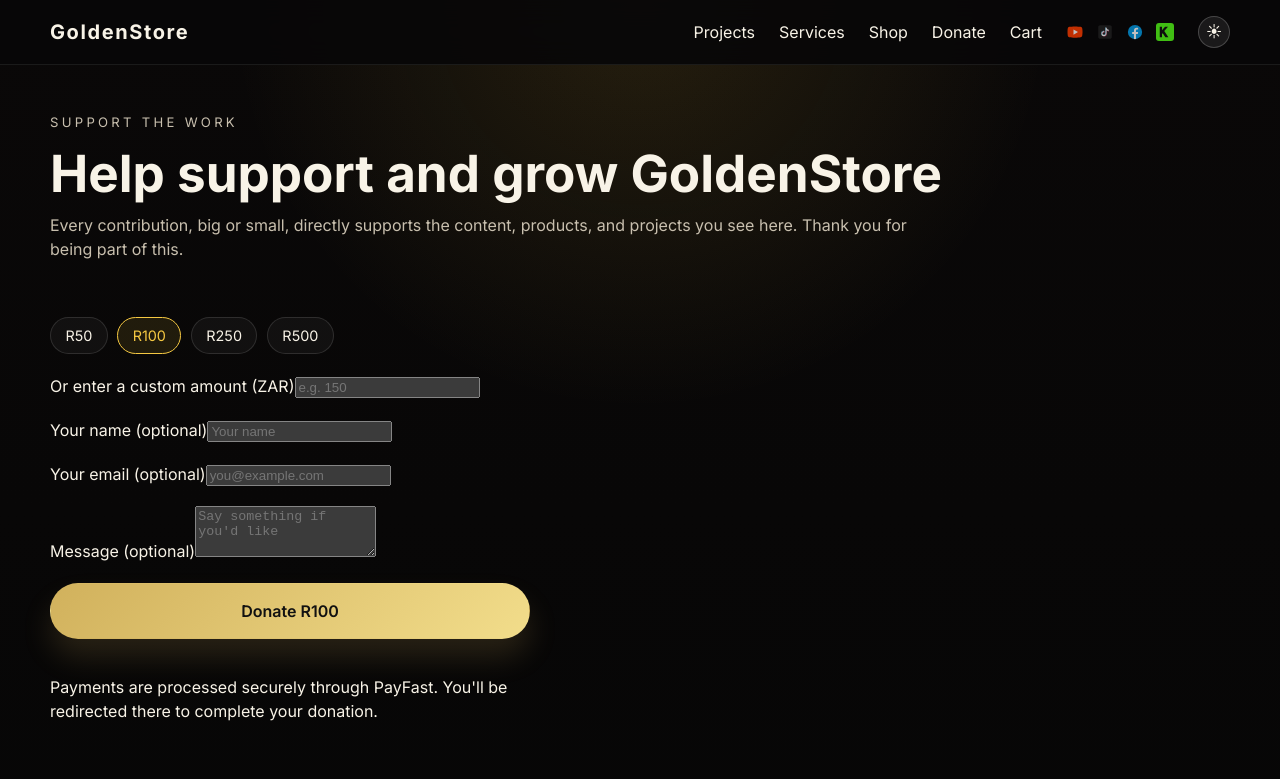
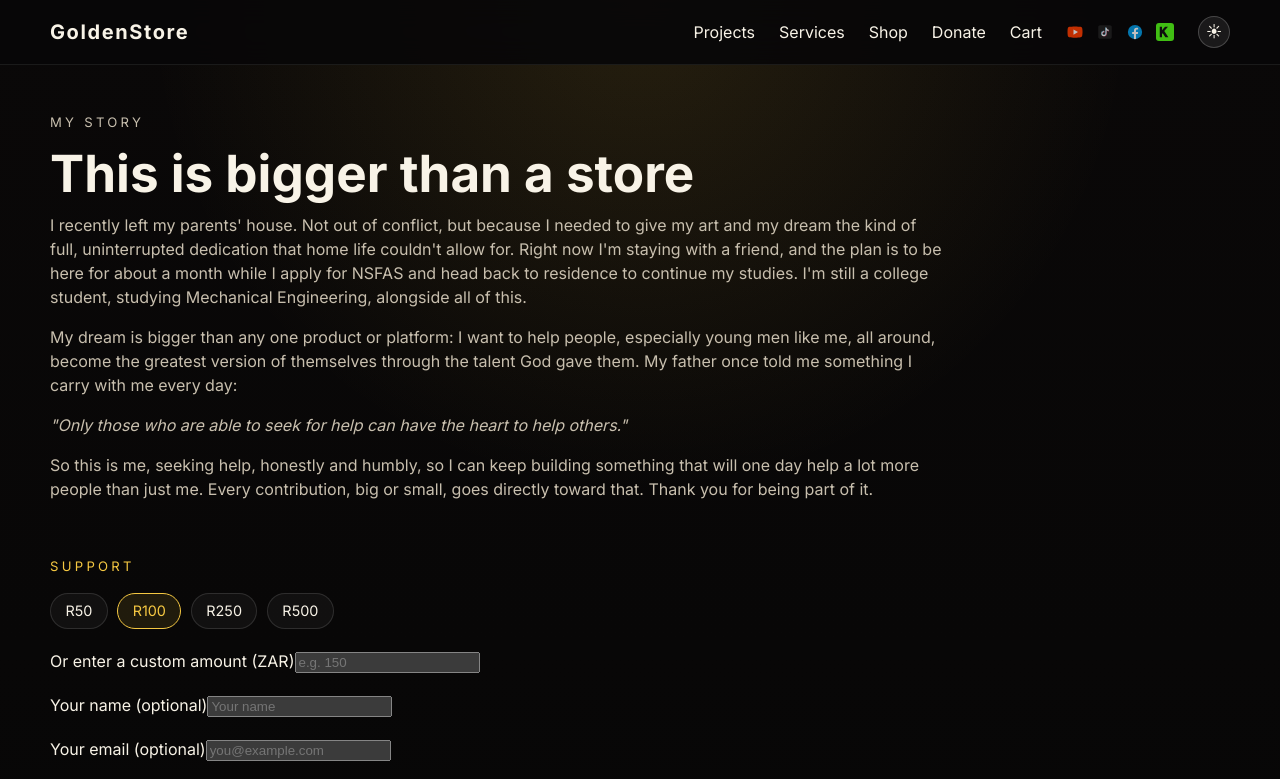
Before and after one commit to DanielMjuluki/GoldenboyStore, a Next.js app: page /donate in a window 1280 px wide. Shown: the top 779 px of the page. Built offline with nearby package versions, Linux system fonts and the light colour scheme; no server answers.

Commit message:
Add personal story to donations page

```diff
--- a/app/donate/page.tsx
+++ b/app/donate/page.tsx
@@ -44,16 +44,34 @@
     <main className="page-shell">
       <section className="page-heading">
         <div>
-          <p className="eyebrow">Support the work</p>
-          <h1>Help support and grow GoldenStore</h1>
+          <p className="eyebrow">My story</p>
+          <h1>This is bigger than a store</h1>
           <p className="intro-copy">
-            Every contribution, big or small, directly supports the content, products, and
-            projects you see here. Thank you for being part of this.
+            I recently left my parents' house. Not out of conflict, but because I needed to give
+            my art and my dream the kind of full, uninterrupted dedication that home life
+            couldn't allow for. Right now I'm staying with a friend, and the plan is to be here
+            for about a month while I apply for NSFAS and head back to residence to continue my
+            studies. I'm still a college student, studying Mechanical Engineering, alongside all
+            of this.
+          </p>
+          <p className="intro-copy">
+            My dream is bigger than any one product or platform: I want to help people, especially
+            young men like me, all around, become the greatest version of themselves through the
+            talent God gave them. My father once told me something I carry with me every day:
+          </p>
+          <p className="intro-copy" style={{ fontStyle: 'italic' }}>
+            "Only those who are able to seek for help can have the heart to help others."
+          </p>
+          <p className="intro-copy">
+            So this is me, seeking help, honestly and humbly, so I can keep building something
+            that will one day help a lot more people than just me. Every contribution, big or
+            small, goes directly toward that. Thank you for being part of it.
           </p>
         </div>
       </section>
 
       <section className="section-block">
+        <p className="eyebrow">Support</p>
         <form onSubmit={handleSubmit} className="donation-form">
           <div className="donation-amounts">
             {PRESET_AMOUNTS.map((preset) => (
```
